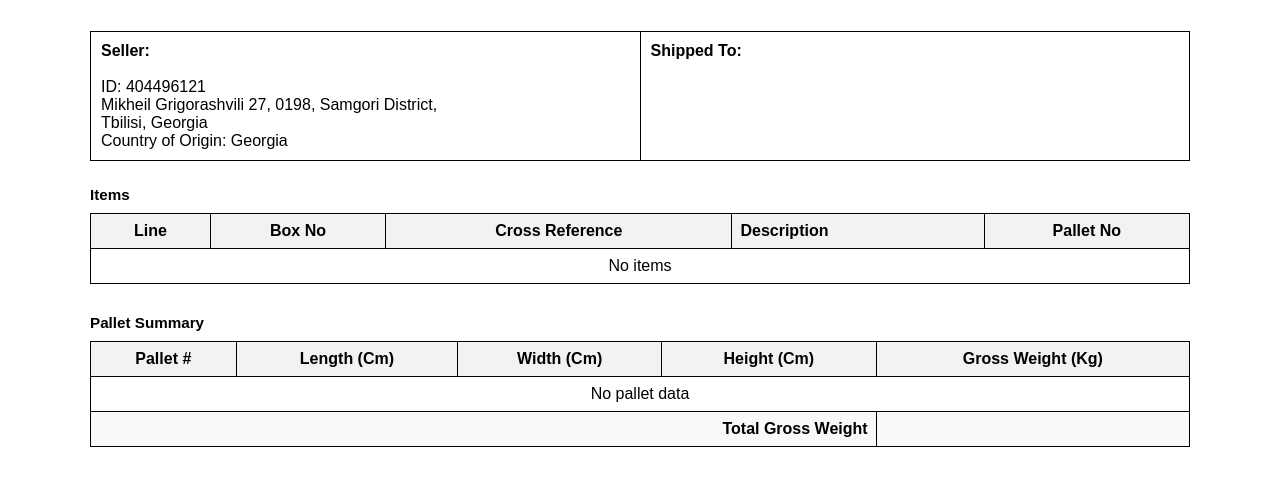
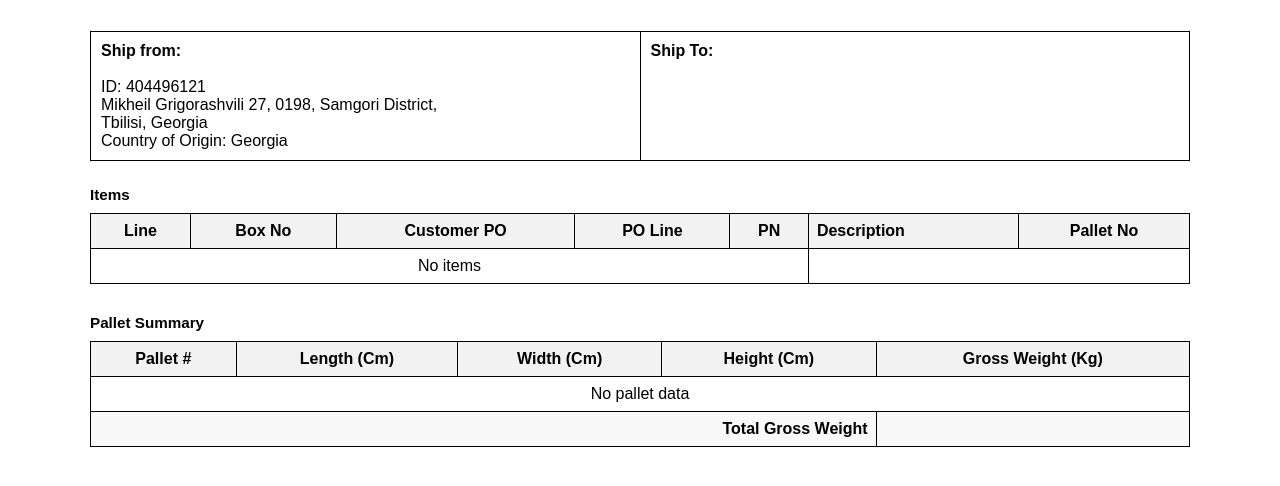
Before and after one commit to levankan/invoice-and-packin, a Django app: template core/templates/core/packing_list.html in a window 1280 px wide. Shown: the part 153-639 px from the top of the page. Run offline with Django 5.2, Linux system fonts and the light colour scheme; the template is opened without the code that fills it, so the values that code supplies are empty.

Commit message:
packing list update

```diff
--- a/core/templates/core/export_success.html
+++ b/core/templates/core/export_success.html
@@ -21,7 +21,7 @@
         <a href="{% url 'invoice' export.id %}" class="btn btn-warning">📄 View Invoice</a>
         <a href="{% url 'generate_doc' %}" class="btn btn-success">➕ New Export</a>
         <a href="{% url 'invoice_pdf' export.id %}" class="btn btn-danger">
-            📥 Download PDF
+            📥 Download Invoice PDF
         </a>
         <a href="{% url 'packing_list_pdf' export.id %}"
             style="display: inline-block; margin: 10px; padding: 10px 20px; background: #28a745; color: white; text-decoration: none; border-radius: 5px;">
--- a/core/templates/core/packing_list.html
+++ b/core/templates/core/packing_list.html
@@ -37,7 +37,7 @@
     <table style="width: 100%; border: 1px solid #000; border-collapse: collapse; margin-bottom: 25px;">
         <tr>
             <td style="width: 50%; border: 1px solid #000; padding: 10px; vertical-align: top;">
-                <strong>Seller:</strong><br>
+                <strong>Ship from:</strong><br>
                 {{ export.seller }}<br>
                 ID: 404496121<br>
                 Mikheil Grigorashvili 27, 0198, Samgori District,<br>
@@ -45,7 +45,7 @@
                 Country of Origin: Georgia
             </td>
             <td style="width: 50%; border: 1px solid #000; padding: 10px; vertical-align: top;">
-                <strong>Shipped To:</strong><br>
+                <strong>Ship To:</strong><br>
                 {{ export.shipped_to }}
             </td>
         </tr>
@@ -58,7 +58,9 @@
             <tr>
                 <th style="border: 1px solid #000; padding: 8px;">Line</th>
                 <th style="border: 1px solid #000; padding: 8px;">Box No</th>
-                <th style="border: 1px solid #000; padding: 8px;">Cross Reference</th>
+                <th style="border: 1px solid #000; padding: 8px;">Customer PO</th>
+                <th style="border: 1px solid #000; padding: 8px;">PO Line</th>
+                <th style="border: 1px solid #000; padding: 8px;">PN</th>
                 <th style="border: 1px solid #000; padding: 8px; text-align: left;">Description</th>
                 <th style="border: 1px solid #000; padding: 8px;">Pallet No</th>
             </tr>
@@ -68,6 +70,8 @@
             <tr>
                 <td style="border: 1px solid #000; padding: 6px;">{{ forloop.counter }}</td>
                 <td style="border: 1px solid #000; padding: 6px;">{{ item.box_number }}</td>
+                <td style="border: 1px solid #000; padding: 6px;">{{ item.customer_po }}</td>
+                <td style="border: 1px solid #000; padding: 6px;">{{ item.po_line }}</td>
                 <td style="border: 1px solid #000; padding: 6px;">{{ item.cross_reference }}</td>
                 <td style="border: 1px solid #000; padding: 6px; text-align: left;">{{ item.description }}</td>
                 <td style="border: 1px solid #000; padding: 6px;">{{ item.pallet_number }}</td>
```
